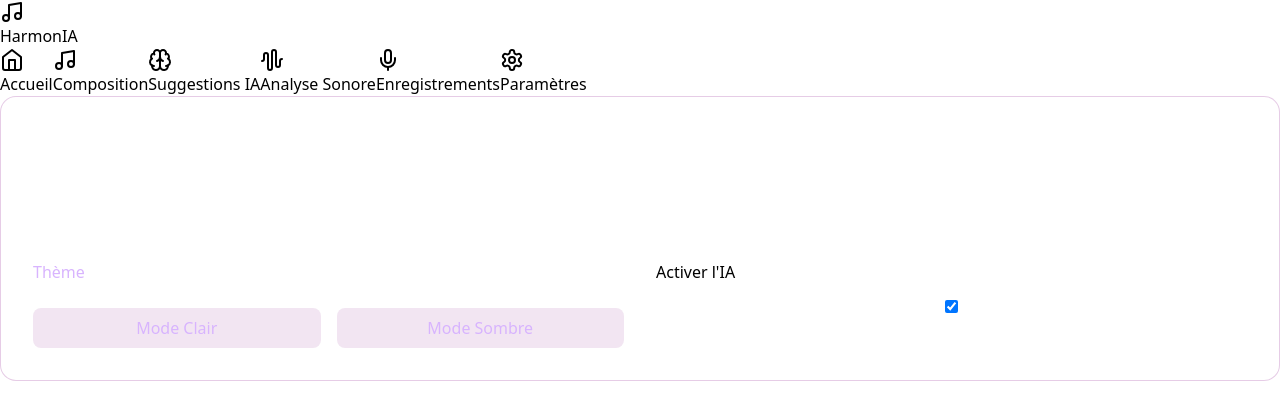
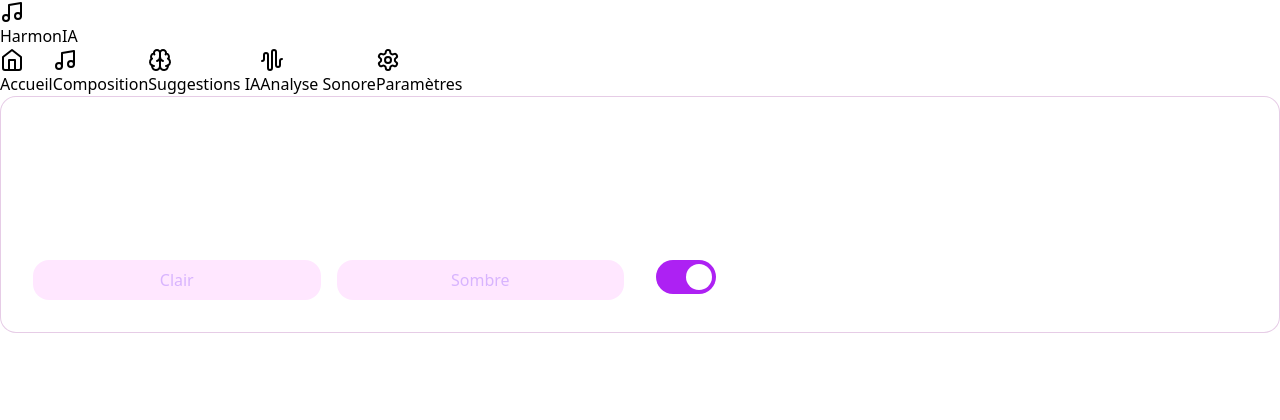
Before and after one commit to sozenka/H25-SIM-Eq4, a React (Vite) app: page / in a window 1280 px wide. Both pictures are taken after a click on the button "Paramètres". Shown: the top 420 px of the page. Built offline with nearby package versions, Linux system fonts and the light colour scheme.

Commit message:
changes
strip recordings
changes in settings

```diff
--- a/src/App.tsx
+++ b/src/App.tsx
@@ -1,24 +1,21 @@
 import React, { useState } from 'react'
-import { Music, Brain, AudioWaveform as Waveform, Mic, Settings as SettingsIcon, Home as HomeIcon } from 'lucide-react'
+import { Music, Brain, AudioWaveform as Waveform, Settings as SettingsIcon, Home as HomeIcon } from 'lucide-react'
 import Navigation from './components/Navigation'
 import Home from './pages/Home'
 import Composition from './pages/Composition'
 import AiSuggestions from './pages/AiSuggestions'
 import SoundAnalysis from './pages/SoundAnalysis'
-import Recordings from './pages/Recordings'
 import Settings from './pages/Settings'
 
 type Page = 'home' | 'composition' | 'ai' | 'analysis' | 'recordings' | 'settings'
 
 function App() {
   const [currentPage, setCurrentPage] = useState<Page>('home')
-
   const navItems = [
     { id: 'home', label: 'Accueil', icon: HomeIcon },
     { id: 'composition', label: 'Composition', icon: Music },
     { id: 'ai', label: 'Suggestions IA', icon: Brain },
     { id: 'analysis', label: 'Analyse Sonore', icon: Waveform },
-    { id: 'recordings', label: 'Enregistrements', icon: Mic },
     { id: 'settings', label: 'Paramètres', icon: SettingsIcon },
   ]
 
@@ -32,8 +29,6 @@ function App() {
         return <AiSuggestions />
       case 'analysis':
         return <SoundAnalysis />
-      case 'recordings':
-        return <Recordings />
       case 'settings':
         return <Settings />
       default:
--- a/src/index.css
+++ b/src/index.css
@@ -44,6 +44,7 @@
   .option-label {
     color: rgba(216, 180, 254, 1);
     margin-bottom: 0.5rem;
+    font-size: 1.5rem;
   }
 
   .button-group {
@@ -54,17 +55,77 @@
   .theme-button {
     flex: 1;
     padding: 0.5rem 0;
-    border-radius: 0.5rem;
-    background: rgba(128, 0, 128, 0.1);
+    border-radius: 1rem;
+    background: rgba(253, 20, 253, 0.1);
     color: rgba(216, 180, 254, 1);
     transition: background-color 0.2s;
     cursor: pointer;
   }
 
   .theme-button:hover {
-    background: rgba(128, 0, 128, 0.2);
+    background: rgba(233, 89, 233, 0.2);
   }
 
   .toggle-input {
     cursor: pointer;
   }
+
+  .toggle-label {
+    color: #a855f7;
+    font-weight: 600;
+  }
+
+  .switch {
+    position: relative;
+    display: inline-block;
+    width: 60px;
+    height: 34px;
+  }
+
+  .switch input {
+    opacity: 0;
+    width: 0;
+    height: 0;
+  }
+
+  .slider {
+    position: absolute;
+    cursor: pointer;
+    top: 0;
+    left: 0;
+    right: 0;
+    bottom: 0;
+    background-color: #ccc;
+    transition: .4s;
+  }
+
+  .slider:before {
+    position: absolute;
+    content: "";
+    height: 26px;
+    width: 26px;
+    left: 4px;
+    bottom: 4px;
+    background-color: white;
+    transition: .4s;
+  }
+
+  input:checked + .slider {
+    background-color: #ad21f3;
+  }
+
+  input:focus + .slider {
+    box-shadow: 0 0 1px #ad21f3;
+  }
+
+  input:checked + .slider:before {
+    transform: translateX(26px);
+  }
+
+  .slider.round {
+    border-radius: 34px;
+  }
+
+  .slider.round:before {
+    border-radius: 50%;
+  }
--- a/src/pages/Home.tsx
+++ b/src/pages/Home.tsx
@@ -49,6 +49,7 @@ const Home = () => {
       <div className="text-center">
         <button className="bg-purple-600 hover:bg-purple-700 text-white font-bold py-4 px-8 rounded-full text-lg transition-colors">
           Commencer une composition
+
         </button>
       </div>
     </div>
--- a/src/pages/Recordings.tsx
+++ /dev/null
@@ -1,45 +0,0 @@
-import React from 'react'
-import { Play, Trash2, Download } from 'lucide-react'
-
-const Recordings = () => {
-  const recordings = [
-    { id: 1, name: 'Composition Jazz #1', date: '2024-03-10', duration: '2:45' },
-    { id: 2, name: 'Mélodie Piano', date: '2024-03-09', duration: '1:30' },
-    { id: 3, name: 'Progression d\'accords', date: '2024-03-08', duration: '3:15' },
-  ]
-
-  return (
-    <div className="bg-white/5 backdrop-blur-lg rounded-xl p-8 border border-purple-500/20">
-      <h2 className="text-3xl font-bold text-white mb-8">Mes Enregistrements</h2>
-
-      <div className="space-y-4">
-        {recordings.map((recording) => (
-          <div
-            key={recording.id}
-            className="bg-black/20 p-4 rounded-lg border border-purple-500/20 flex items-center justify-between"
-          >
-            <div className="flex-1">
-              <h3 className="text-lg font-medium text-white">{recording.name}</h3>
-              <p className="text-purple-300 text-sm">
-                {recording.date} • {recording.duration}
-              </p>
-            </div>
-            <div className="flex space-x-2">
-              <button className="p-2 rounded-lg bg-purple-500/10 text-purple-300 hover:bg-purple-500/20 transition-colors">
-                <Play className="w-5 h-5" />
-              </button>
-              <button className="p-2 rounded-lg bg-purple-500/10 text-purple-300 hover:bg-purple-500/20 transition-colors">
-                <Download className="w-5 h-5" />
-              </button>
-              <button className="p-2 rounded-lg bg-red-500/10 text-red-300 hover:bg-red-500/20 transition-colors">
-                <Trash2 className="w-5 h-5" />
-              </button>
-            </div>
-          </div>
-        ))}
-      </div>
-    </div>
-  )
-}
-
-export default Recordings
--- a/src/pages/Settings.tsx
+++ b/src/pages/Settings.tsx
@@ -1,4 +1,3 @@
-import React from 'react'
 
 const Settings = () => (
     <div className="settings-container">
@@ -6,12 +5,11 @@ const Settings = () => (
       <div className="settings-grid">
         {/* Personalization Section */}
         <section className="section">
-          <h3 className="section-title">Personnalisation</h3>
+          <h3 className="section-title">Thème</h3>
           <div className="option-group">
-            <label className="option-label" htmlFor="theme">Thème</label>
             <div className="button-group" id="theme">
-              <button className="theme-button">Mode Clair</button>
-              <button className="theme-button">Mode Sombre</button>
+              <button className="theme-button">Clair</button>
+              <button className="theme-button">Sombre</button>
             </div>
           </div>
         </section>
@@ -19,10 +17,10 @@ const Settings = () => (
         {/* AI Configuration Section */}
         <section className="section">
           <h3 className="section-title">Configuration de l'intelligence artificielle</h3>
-          <div className="option-group">
-            <label className="toggle-label" htmlFor="ai-toggle">Activer l'IA</label>
-            <input type="checkbox" id="ai-toggle" className="toggle-input" defaultChecked />
-          </div>
+          <label className="switch">
+            <input type="checkbox" defaultChecked />
+            <span className="slider round"></span>
+          </label>
         </section>
       </div>
     </div>
```
